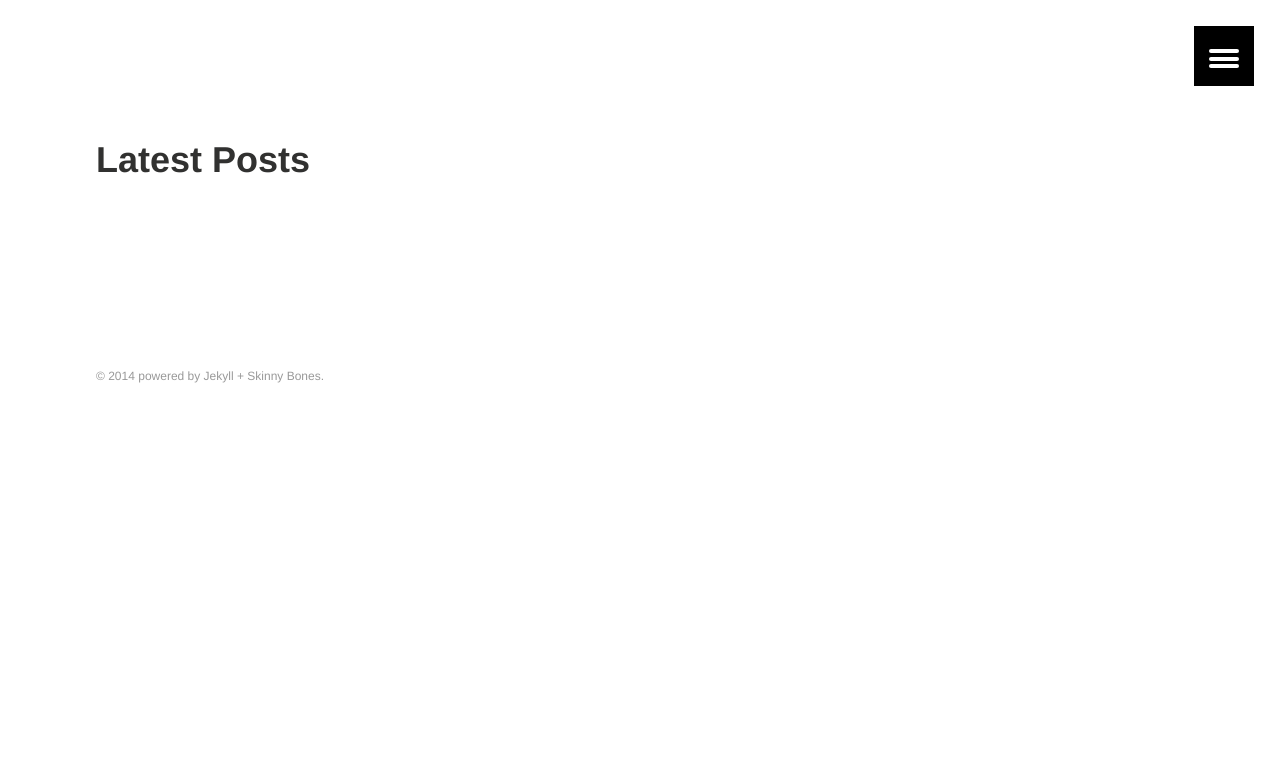
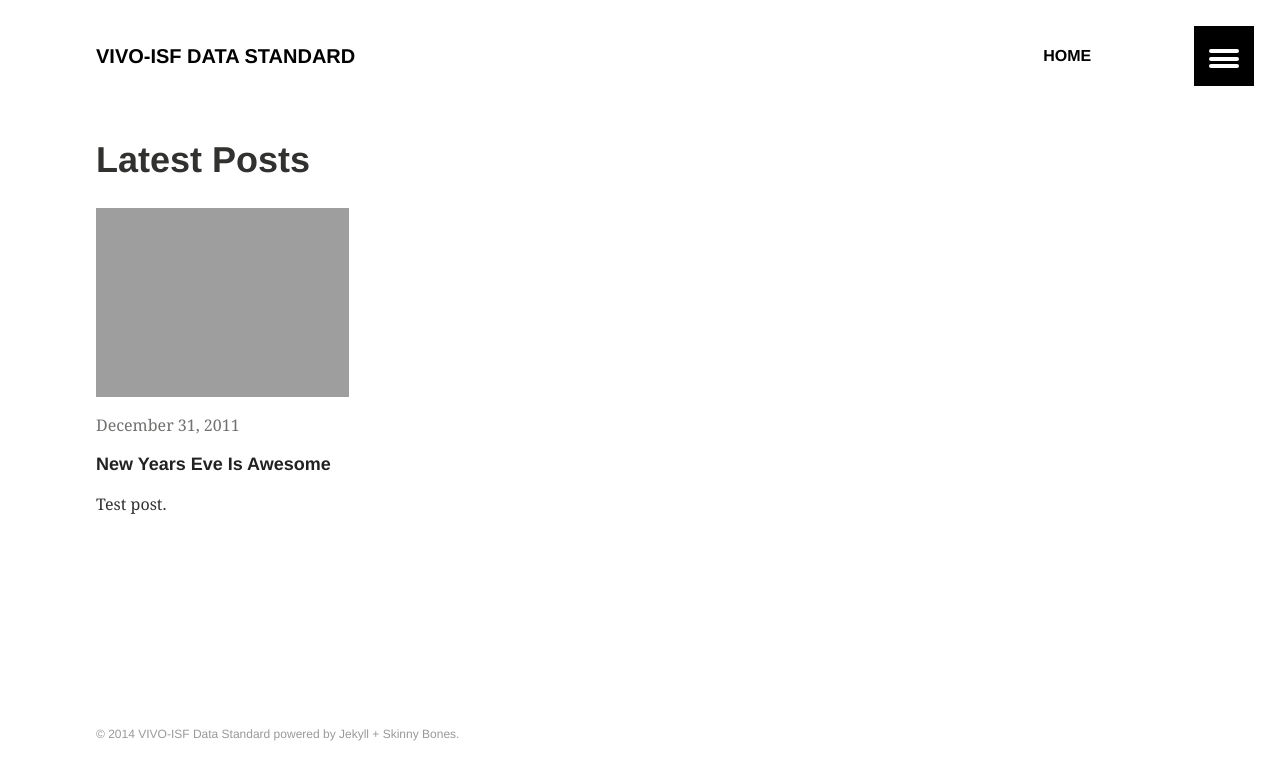
Before and after one commit to openrif/community, a Jekyll site: the page built from index.md, in a window 1280 px wide. Shown: the top 780 px of the page. Built offline with Jekyll 4.4.1, drawn with Linux system fonts in a browser that asks for light colours.

Commit message:
Test github pages.

```diff
--- /dev/null
+++ b/CNAME
@@ -0,0 +1 @@
+http://www.vivo-isf.org
--- a/_config.yml
+++ b/_config.yml
@@ -1,11 +1,12 @@
 # Site wide configuration
 
-title:
-description:
+title: VIVO-ISF Data Standard
+description: "Developing a data standard for the representation and exchange of
+research related data. See the following link for more detail: https://github.com/vivo-isf/vivo-isf-data-standard"
 logo: # 120x120 px default image used for Twitter summary card
 teaser: # 400x250 px default teaser image used in image archive grid
 locale:
-url:
+url: http://localhost:4000
 
 # Jekyll configuration
 
@@ -29,7 +30,7 @@ owner:
     ad-slot:
   bio:
   avatar: bio-photo.jpg # 160x160 px image for author byline
-disqus-shortname:
+disqus-shortname: vivo-isf
 
 
 exclude: ["lib", "config.rb", ".sass-cache", "Capfile", "config", "log", "Rakefile", "Rakefile.rb", "tmp", "*.sublime-project", "*.sublime-workspace", "Gemfile", "Gemfile.lock", "README.md", "LICENSE", "node_modules", "Gruntfile.js", "package.json"]
--- a/_data/navigation.yml
+++ b/_data/navigation.yml
@@ -1,6 +1,6 @@
 # Site navigation links
 
-- title:
-  url:
-  excerpt:
+- title: Home
+  url: /
+  excerpt: Home link
   image:
--- a/_layouts/default.html
+++ b/_layouts/default.html
@@ -55,6 +55,7 @@
 
       {{ content }}
 
+
       {% include footer.html %}
     </div>
 
--- /dev/null
+++ b/_posts/2011-12-31-new-years-eve-is-awesome.md
@@ -0,0 +1,6 @@
+---
+comments: true
+layout: article
+---
+
+Test post.
```
Also changed, not shown: _includes/comments.html (line endings or trailing spaces), 1 other file.
